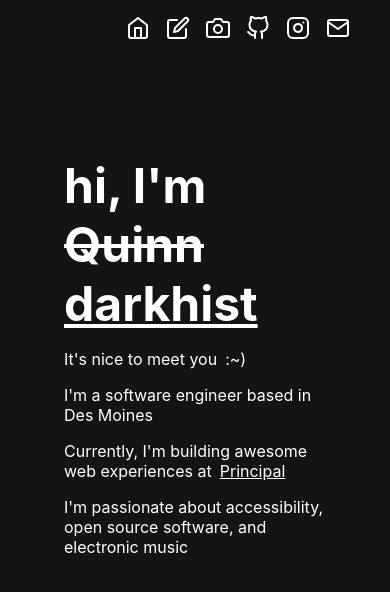
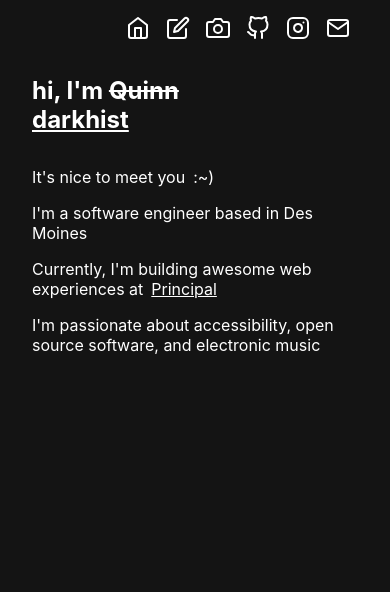
Before and after one commit to darkhist/darkhist.me, a Next.js app: page / in a window 390 px wide. Shown: the top 592 px of the page. Built offline with nearby package versions, Linux system fonts and the light colour scheme; a web font is replaced by a local one.

Commit message:
style: mobile: fix home

```diff
--- a/styles/home.module.css
+++ b/styles/home.module.css
@@ -1,9 +1,23 @@
 .wrapper {
-  margin: 6rem 2rem;
+  display: flex;
+  flex-direction: column;
+  margin: 0.025rem auto;
+}
+
+@media screen and (min-width: 768px) {
+  .wrapper {
+    margin: 6rem 2rem;
+  }
 }
 
 .title {
-  font-size: 3rem;
+  font-size: 1.5rem;
+}
+
+@media screen and (min-width: 768px) {
+  .title {
+    font-size: 3rem;
+  }
 }
 
 .smile {
@@ -13,20 +27,16 @@
 .section {
   display: flex;
   flex-direction: row;
-  width: 20rem;
+  width: fit-content;
+}
+
+@media screen and (min-width: 768px) {
+  .section {
+    width: 20rem;
+  }
 }
 
 .principal {
   padding: 0 8px;
   text-decoration: underline;
 }
-
-@media screen and (max-width: 768px) {
-  .title {
-    margin: 0;
-  }
-
-  .section {
-    width: fit-content;
-  }
-}
```
